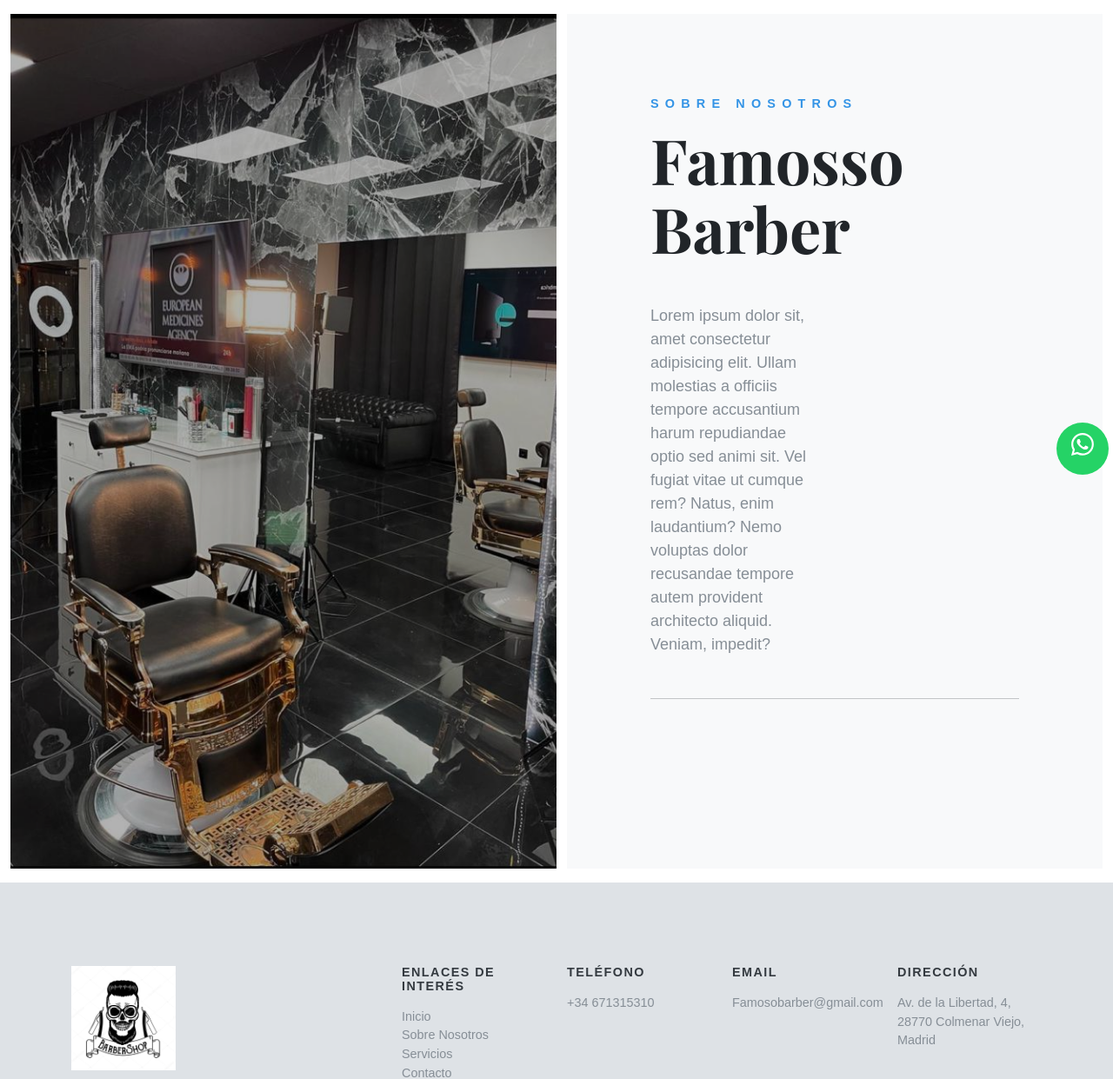
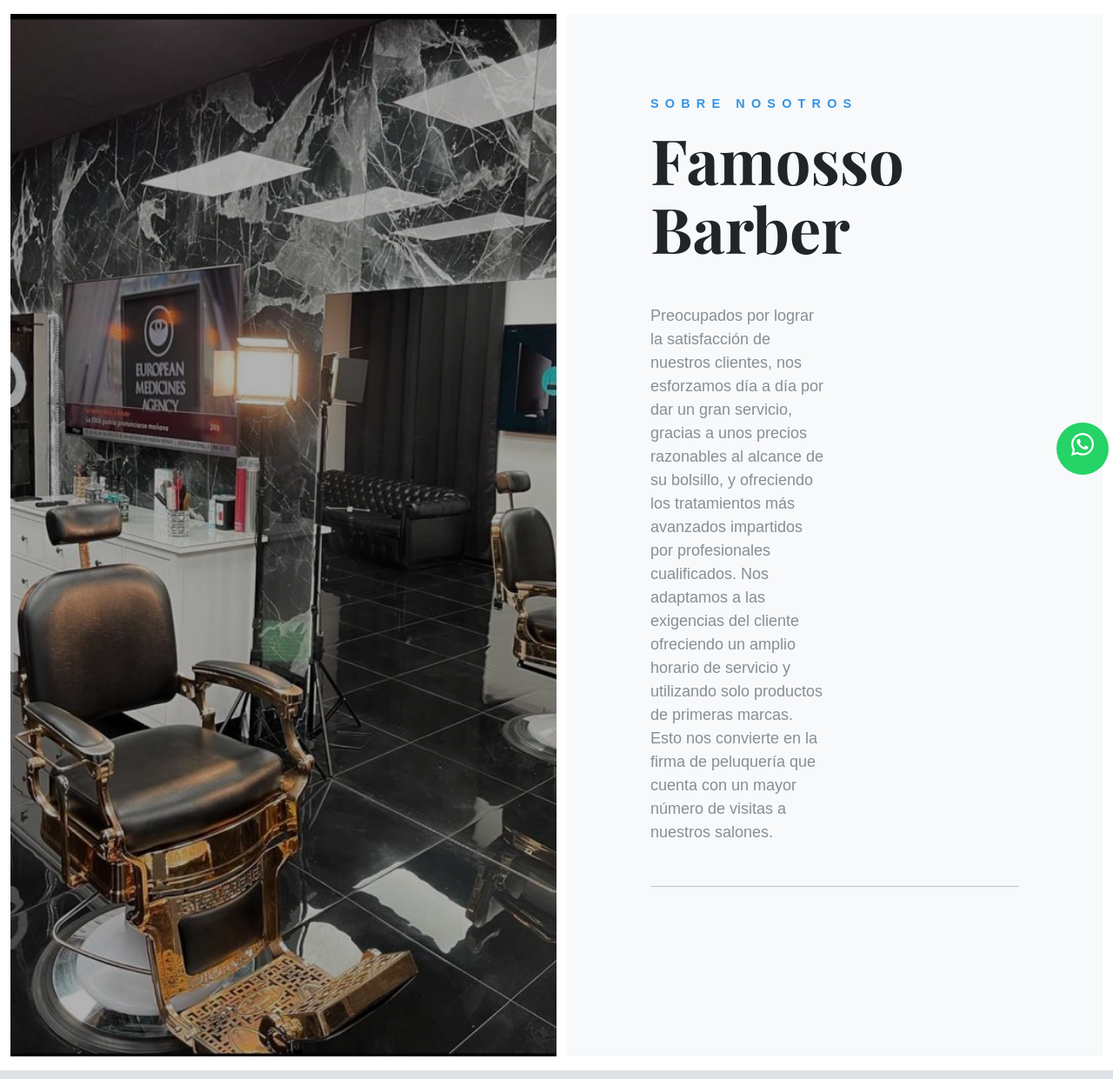
Before and after one commit to getAlexRibeiro/TFG_PELU, a PHP site: page /TFG_PELU/nosotros.php in a window 1280 px wide. Shown: the part 134-1375 px from the top of the page at 87% size. Run offline with PHP 8.4, Linux system fonts and the light colour scheme; some libraries are stand-ins or nearby versions; some web fonts are replaced.

Commit message:
otros cambios

```diff
--- a/calendario/book.php
+++ b/calendario/book.php
@@ -1,5 +1,5 @@
 <?php
-$con = new mysqli('localhost:3307', 'root', '', 'peluqueria');
+include '../conexion.php';
 $consulta_servicios = "SELECT * FROM servicios ORDER BY id_servicio ASC";
 $datos = mysqli_query($con, $consulta_servicios);
 
--- a/calendario/book2.php
+++ b/calendario/book2.php
@@ -1,5 +1,5 @@
 <?php
-$con = new mysqli('localhost', 'root', '', 'peluqueria');
+include '../conexion.php';
 $consulta_servicios = "SELECT * FROM servicios ORDER BY id_servicio ASC";
 $datos = mysqli_query($con, $consulta_servicios);
 
@@ -45,7 +45,7 @@ if(isset($_POST['submit'])){
 
 }
 
-$duration = 50;
+$duration = 60;
 $cleanup = 0;
 $start = "10:00";
 $end = "18:00";
--- a/calendario/calendario.php
+++ b/calendario/calendario.php
@@ -1,6 +1,7 @@
 <?php
+
 function build_calendar($month, $year) {
-    $con = new mysqli('localhost:3307', 'root', '', 'peluqueria');
+    include '../conexion.php';
     $consulta_servicios = "SELECT * FROM servicios ORDER BY id_servicio ASC";
     $datos = mysqli_query($con, $consulta_servicios);
 
@@ -41,7 +42,7 @@ function build_calendar($month, $year) {
 
     $calendar.= "<a class='btn btn-xs btn-primary' href='?month=".date('m', mktime(0, 0, 0, $month+1, 1, $year))."&year=".date('Y', mktime(0, 0, 0, $month+1, 1, $year))."'>Siguiente Mes</a></center><br>";
 
-    $calendar.= "<center><label for=''>Servicio</label><select name='servicio'>"
+    $calendar.= "<center><label for=''>Servicio </label><select name='servicio'>"
 
             ?>
             <?php while($fila=mysqli_fetch_array($datos,MYSQLI_ASSOC)):?><?php
--- a/nosotros.php
+++ b/nosotros.php
@@ -26,7 +26,10 @@
                 <h1 class="display-3 text-serif fw-bold mb-5"> Famosso Barber</h1>
                 <div class="row">
                   <div class="col-xl-6">
-                    <p class="text-lg text-muted mb-lg-0">Lorem ipsum dolor sit, amet consectetur adipisicing elit. Ullam molestias a officiis tempore accusantium harum repudiandae optio sed animi sit. Vel fugiat vitae ut cumque rem? Natus, enim laudantium? Nemo voluptas dolor recusandae tempore autem provident architecto aliquid. Veniam, impedit?
+                    <p class="text-lg text-muted mb-lg-0">
+                      Preocupados por lograr la satisfacción de nuestros clientes, nos esforzamos día a día por dar un gran servicio, gracias a unos precios razonables al alcance de su bolsillo, y ofreciendo los tratamientos más avanzados impartidos por profesionales cualificados.
+                      Nos adaptamos a las exigencias del cliente ofreciendo un amplio horario de servicio y utilizando solo productos de primeras marcas.</p>
+                      <p class="text-lg text-muted mb-lg-0">Esto nos convierte en la firma de peluquería que cuenta con un mayor número de visitas a nuestros salones.
                     </p>
                   </div>
                   <div class="col-xl-6">
```
